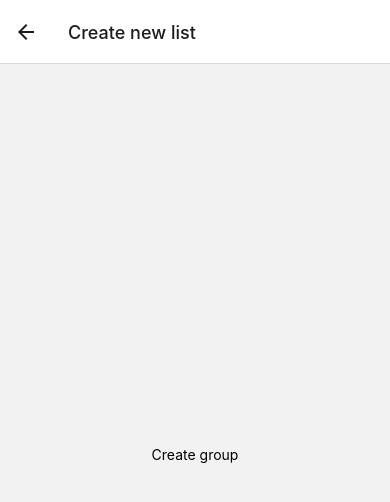
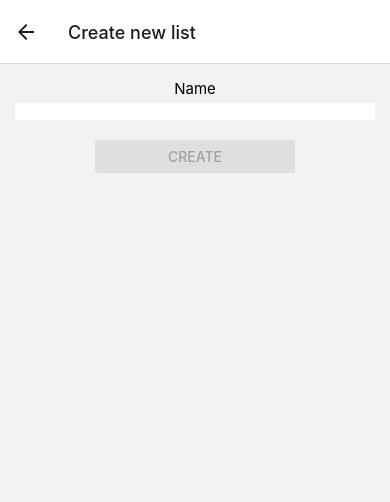
Before and after one commit to uedi/todoApp, a React Native app: screen /CreateList in a window 390 px wide. Shown: the top 502 px of the page. Built offline with nearby package versions, Linux system fonts and the light colour scheme.

Commit message:
create group

```diff
--- a/src/reducers/groupsReducer.js
+++ b/src/reducers/groupsReducer.js
@@ -2,6 +2,8 @@ const groupsReducer = (state = null, action) => {
     switch(action.type) {
         case 'SET_GROUPS':
             return action.data
+        case 'ADD_GROUP':
+            return state ? [...state, action.data] : [action.data]
         default:
             return state
     }
@@ -14,4 +16,11 @@ export const setGroups = groups => {
     }
 }
 
+export const addGroup = group => {
+    return {
+        type: 'ADD_GROUP',
+        data: group
+    }
+}
+
 export default groupsReducer
--- /dev/null
+++ b/src/screens/CreateGroup/CreateGroupForm.js
@@ -0,0 +1,60 @@
+import { useState } from "react"
+import {View, StyleSheet, TextInput, Button, Text } from 'react-native'
+
+const CreateGroupForm = ({ createGroup }) => {
+
+    const [name, setName] = useState('')
+
+    const handleCreate = () => {
+        if(name !== '') {
+            createGroup({
+                name: name
+            })
+        }
+    }
+
+    return (
+        <>
+            <Text style={styles.text}>Name</Text>
+            <TextInput
+                multiline={false}
+                style={styles.textInput}
+                textAlign='center'
+                value={name}
+                onChangeText={setName}
+            />
+            <View style={styles.button}>
+                <Button
+                    title='Create'
+                    disabled={name === ''}
+                    onPress={handleCreate}
+                />
+            </View>
+        </>
+    )
+}
+
+const styles = StyleSheet.create({
+    text: {
+        alignSelf: 'center',
+        fontSize: 15,
+        marginTop: 15,
+        marginHorizontal: 15
+    },
+    textInput: {
+        alignSelf: 'stretch',
+        marginHorizontal: 15,
+        marginVertical: 5,
+        paddingHorizontal: 20,
+        backgroundColor: '#fff',
+        elevation: 0
+    },
+    button: {
+        alignSelf: 'center',
+        width: 200,
+        marginVertical: 15,
+        marginBottom: 50
+    }
+})
+
+export default CreateGroupForm
--- a/src/screens/CreateGroup/index.js
+++ b/src/screens/CreateGroup/index.js
@@ -1,18 +1,44 @@
-import { View, StyleSheet, Text } from 'react-native'
+import { View, StyleSheet, KeyboardAvoidingView, Keyboard,
+    TouchableWithoutFeedback } from 'react-native'
+import CreateGroupForm from './CreateGroupForm'
+import groupService from '../../services/groups'
+import { useDispatch } from 'react-redux'
+import { addGroup } from '../../reducers/groupsReducer'
 
-const CreateGroup = () => {
+const CreateGroup = ({ navigation }) => {
+
+    const dispatch = useDispatch()
+
+    const handleCreate = newGroup => {
+        groupService.create(newGroup)
+        .then(response => {
+            dispatch(addGroup(response))
+            navigation.goBack()
+        })
+        .catch(error => {
+            console.log('error in create group')
+        })
+    }
+
     return (
-        <View style={styles.container}>
-            <Text>Create group</Text>
-        </View>
+        <KeyboardAvoidingView style={styles.container}>
+            <TouchableWithoutFeedback
+                onPress={Keyboard.dismiss}
+            >
+                <View style={styles.innerContainer}>
+                    <CreateGroupForm createGroup={handleCreate} />
+                </View>
+            </TouchableWithoutFeedback>
+        </KeyboardAvoidingView>
     )
 }
 
 const styles = StyleSheet.create({
     container: {
-        flex: 1,
-        justifyContent: 'center',
-        alignItems: 'center'
+        flex: 1
+    },
+    innerContainer: {
+        flex: 1
     }
 })
 
--- a/src/services/groups.js
+++ b/src/services/groups.js
@@ -1,25 +1,36 @@
-const sampleGroups = [
-    { id: '1', name: "Group 1" },
-    { id: '2', name: "Group 2" },
-    { id: '3', name: "Group 3" },
-    { id: '4', name: "Group 4" },
-    { id: '5', name: "Group 5" },
-    { id: '6', name: "Group 6" },
-    { id: '7', name: "Group 7" },
-    { id: '8', name: "Group 8" },
-    { id: '9', name: "Group 9" },
-    { id: '10', name: "Group 10" },
-    { id: '11', name: "Group 11" },
-    { id: '12', name: "Group 12" },
-    { id: '13', name: "Group 13" }
+let sampleGroups = [
+    { id: 1, name: "Group 1" },
+    { id: 2, name: "Group 2" },
+    { id: 3, name: "Group 3" },
+    { id: 4, name: "Group 4" },
+    { id: 5, name: "Group 5" },
+    { id: 6, name: "Group 6" },
+    { id: 7, name: "Group 7" },
+    { id: 8, name: "Group 8" },
+    { id: 9, name: "Group 9" },
+    { id: 10, name: "Group 10" },
+    { id: 11, name: "Group 11" },
+    { id: 12, name: "Group 12" },
+    { id: 13, name: "Group 13" }
 ]
 
 const getAll = async () => {
-    return new Promise((resolve, rejenct) => {
+    return new Promise((resolve, reject) => {
         setTimeout(() => {
             resolve(sampleGroups)
         }, 3000)
     })
 }
 
-export default { getAll }
+const create = async (data) => {
+    return new Promise((resolve, reject) => {
+        setTimeout(() => {
+            const newId = sampleGroups[sampleGroups.length - 1].id + 1
+            const newGroup = { id: newId, ...data }
+            sampleGroups = [...sampleGroups, newGroup]
+            resolve(newGroup)
+        }, 3000)
+    })
+}
+
+export default { getAll, create }
```
